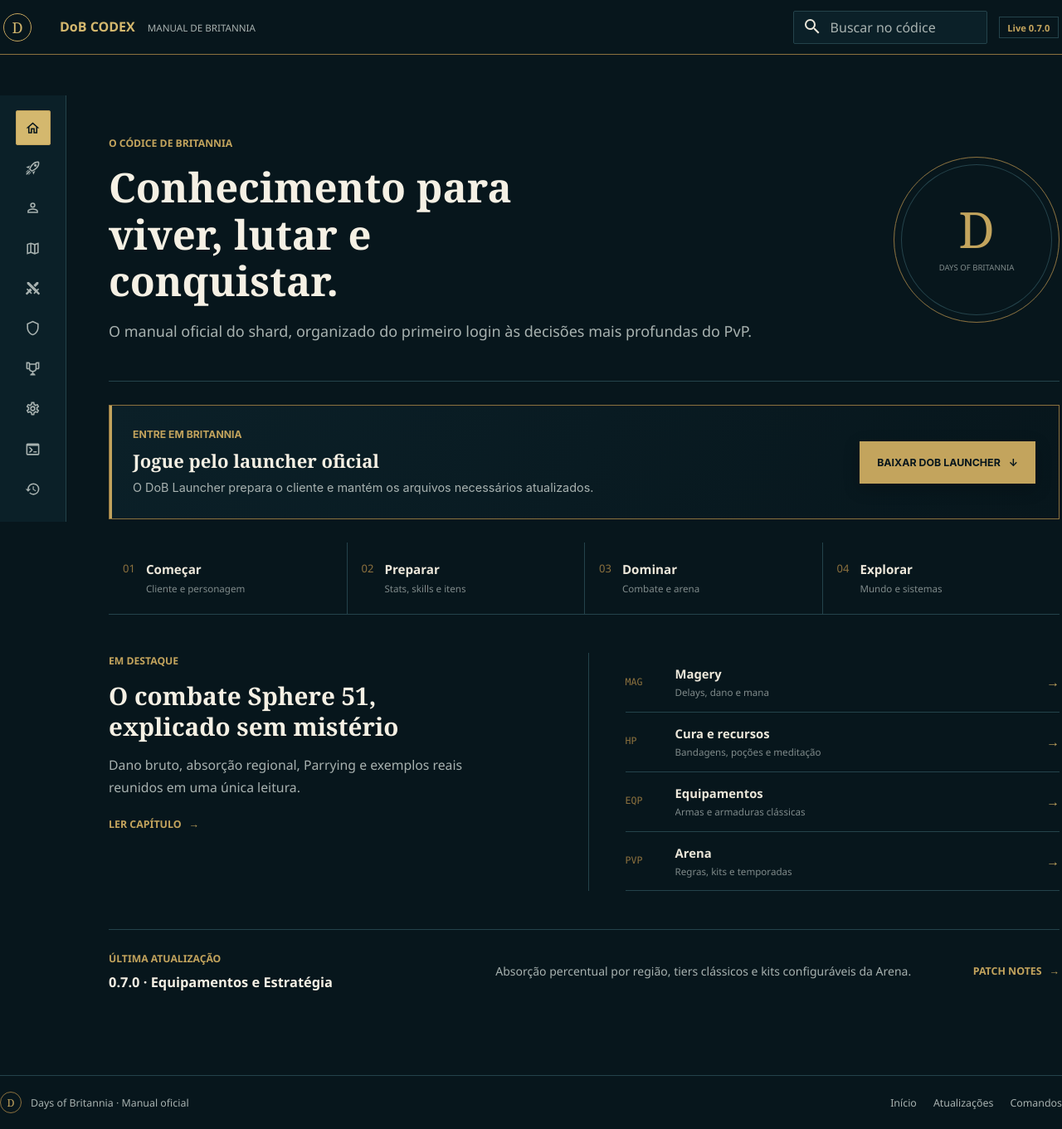
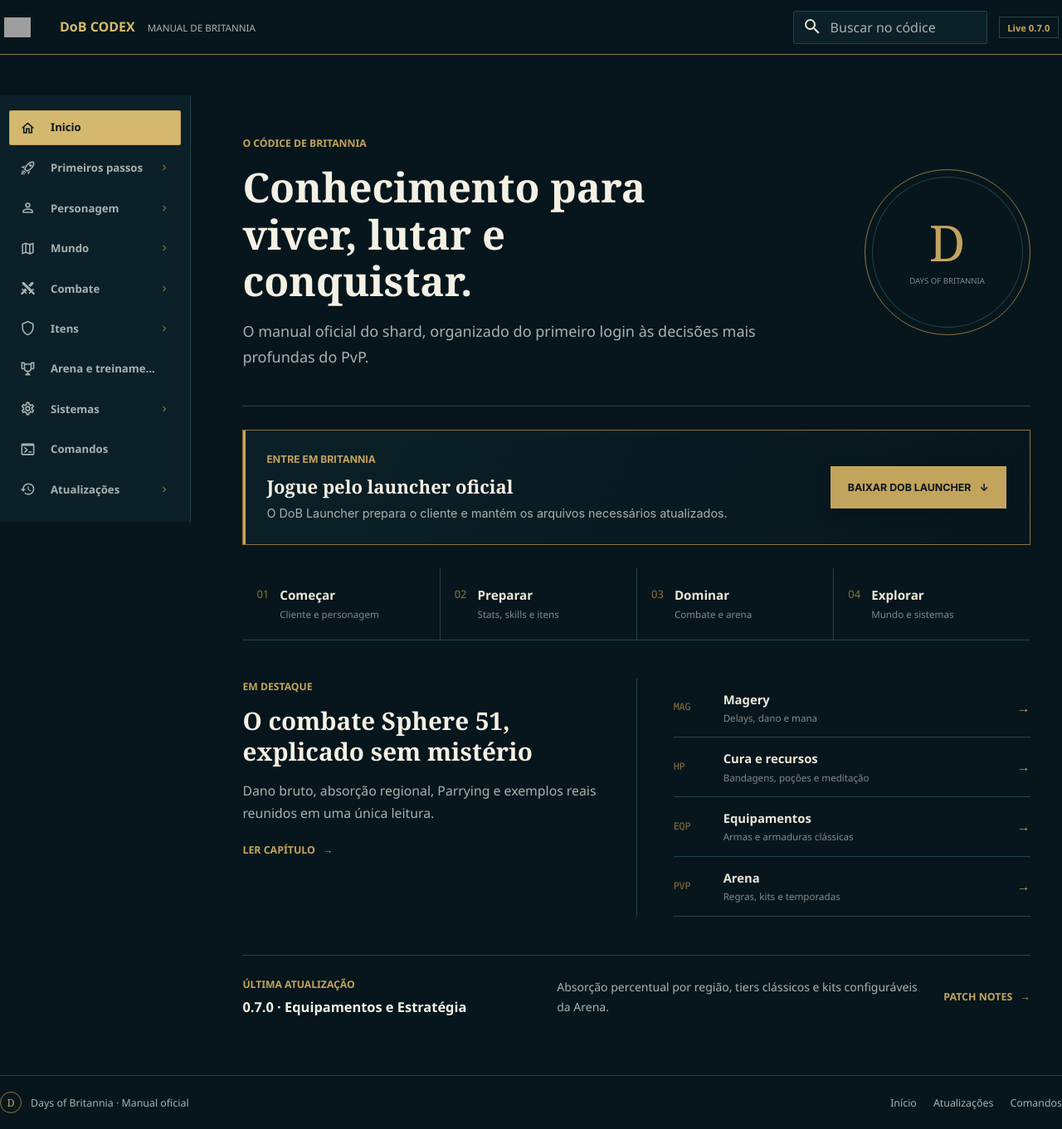
Before and after one commit to vktw/days-of-britannia-pvp-wiki, an MkDocs documentation site: the page built from docs/index.md, in a window 1280 px wide and 1361 px high. Shown: the whole window at 83% size. Built offline with MkDocs 1.6.1 and Material for MkDocs 9.7.7, drawn with Linux system fonts in a browser that asks for light colours; grey boxes are pictures that could not be loaded.

Commit message:
feat: refine Atlas navigation and branding

```diff
--- a/docs/scripts/dob.js
+++ b/docs/scripts/dob.js
@@ -53,9 +53,13 @@ function bindDobNavigation() {
 
   const triggers = Array.from(nav.querySelectorAll("[data-dob-nav-target]"));
   const panels = Array.from(nav.querySelectorAll("[data-dob-nav-panel]"));
+  const panelContainer = nav.querySelector("[data-dob-nav-panels]");
 
   function closeNavigation() {
     document.body.classList.remove("dob-atlas-nav-open");
+    if (panelContainer) {
+      panelContainer.hidden = true;
+    }
     triggers.forEach((trigger) => trigger.setAttribute("aria-expanded", "false"));
     panels.forEach((panel) => {
       panel.hidden = true;
@@ -80,6 +84,9 @@ function bindDobNavigation() {
       }
 
       document.body.classList.add("dob-atlas-nav-open");
+      if (panelContainer) {
+        panelContainer.hidden = false;
+      }
       trigger.setAttribute("aria-expanded", "true");
       target.hidden = false;
     });
@@ -124,6 +131,9 @@ function bindDobNavigation() {
         document.querySelectorAll("[data-dob-nav-panel]").forEach((panel) => {
           panel.hidden = true;
         });
+        document.querySelectorAll("[data-dob-nav-panels]").forEach((container) => {
+          container.hidden = true;
+        });
       }
     });
   }
--- a/docs/stylesheets/extra.css
+++ b/docs/stylesheets/extra.css
@@ -13,8 +13,8 @@
   --dob-planned: #7f9dab;
   --dob-warning: #bd7466;
   --dob-header-height: 66px;
-  --dob-rail-width: 4rem;
-  --dob-panel-width: 13rem;
+  --dob-rail-width: 11.5rem;
+  --dob-panel-width: 14rem;
 }
 
 [data-md-color-scheme="dob"] {
@@ -103,24 +103,18 @@ body {
   width: 34px;
   height: 34px;
   margin: 0;
-  padding: 0;
+  padding: 1px;
   align-items: center;
   justify-content: center;
-  border: 1px solid var(--dob-gold);
   border-radius: 50%;
 }
 
 .md-header__button.md-logo img,
 .md-header__button.md-logo svg {
-  display: none;
-}
-
-.md-header__button.md-logo::after {
-  content: "D";
-  color: var(--dob-gold-hover);
-  font-family: Georgia, "Times New Roman", serif;
-  font-size: 0.9rem;
-  line-height: 1;
+  display: block;
+  width: 100%;
+  height: 100%;
+  object-fit: contain;
 }
 
 .md-header__title {
@@ -214,17 +208,18 @@ body {
 }
 
 .dob-atlas-desktop {
+  position: relative;
   display: grid;
-  width: calc(var(--dob-rail-width) + var(--dob-panel-width));
-  grid-template-columns: var(--dob-rail-width) var(--dob-panel-width);
+  width: var(--dob-rail-width);
+  grid-template-columns: var(--dob-rail-width);
 }
 
 .dob-atlas-rail {
   display: flex;
   box-sizing: border-box;
   width: var(--dob-rail-width);
-  padding: 0.9rem 0;
-  align-items: center;
+  padding: 0.9rem 0.55rem;
+  align-items: stretch;
   flex-direction: column;
   gap: 0.32rem;
   background: var(--dob-surface);
@@ -233,12 +228,13 @@ body {
 
 .dob-atlas-rail__item {
   position: relative;
-  display: inline-flex;
-  width: 42px;
+  display: grid;
+  width: 100%;
   height: 42px;
-  padding: 0;
+  padding: 0 0.65rem;
   align-items: center;
-  justify-content: center;
+  grid-template-columns: 1.25rem minmax(0, 1fr) auto;
+  gap: 0.6rem;
   color: var(--dob-text-muted);
   background: transparent;
   border: 0;
@@ -250,6 +246,25 @@ body {
 .dob-atlas-rail__item svg {
   width: 19px;
   height: 19px;
+}
+
+.dob-atlas-rail__label {
+  overflow: hidden;
+  font-size: 0.66rem;
+  font-weight: 600;
+  text-align: left;
+  text-overflow: ellipsis;
+  white-space: nowrap;
+}
+
+.dob-atlas-rail__chevron {
+  display: inline-flex;
+  color: var(--dob-gold-muted);
+}
+
+.dob-atlas-rail__chevron svg {
+  width: 14px;
+  height: 14px;
 }
 
 .dob-atlas-rail__item:hover,
@@ -266,9 +281,20 @@ body {
 }
 
 .dob-atlas-panels {
+  position: absolute;
+  z-index: 4;
+  top: 0;
+  bottom: 0;
+  left: var(--dob-rail-width);
   width: var(--dob-panel-width);
   min-width: 0;
   background: var(--dob-surface);
+  border-right: 1px solid var(--dob-border);
+  box-shadow: 0.65rem 0 1.4rem rgb(0 0 0 / 22%);
+}
+
+.dob-atlas-panels[hidden] {
+  display: none;
 }
 
 .dob-atlas-panel {
@@ -401,11 +427,10 @@ body {
 
 .md-content__inner {
   box-sizing: border-box;
-  width: 100%;
+  width: auto;
   max-width: 64rem;
-  margin-right: auto;
-  margin-left: auto;
-  padding: 0.5rem 1.35rem 3.5rem;
+  margin: 0 auto;
+  padding: 0.5rem clamp(1.25rem, 3vw, 2.75rem) 3.5rem;
 }
 
 .md-typeset {
@@ -984,12 +1009,12 @@ body {
   }
 
   body.dob-atlas-nav-open .md-sidebar--primary {
-    width: calc(var(--dob-rail-width) + var(--dob-panel-width));
+    width: var(--dob-rail-width);
   }
 
   .md-sidebar--primary .md-sidebar__scrollwrap {
     margin: 0;
-    overflow-x: hidden;
+    overflow: visible;
   }
 
   .md-sidebar--primary .md-sidebar__inner {
@@ -1029,21 +1054,18 @@ body {
     display: inline-flex;
     width: 2rem;
     height: 2rem;
+    padding: 1px;
     align-items: center;
     justify-content: center;
-    border: 1px solid var(--dob-gold);
     border-radius: 50%;
   }
 
   .md-nav--primary .md-nav__title .md-logo img,
   .md-nav--primary .md-nav__title .md-logo svg {
-    display: none;
-  }
-
-  .md-nav--primary .md-nav__title .md-logo::after {
-    content: "D";
-    color: var(--dob-gold-hover);
-    font-family: Georgia, "Times New Roman", serif;
+    display: block;
+    width: 100%;
+    height: 100%;
+    object-fit: contain;
   }
 
   .md-sidebar--primary {
--- a/mkdocs.yml
+++ b/mkdocs.yml
@@ -7,8 +7,8 @@ theme:
   name: material
   custom_dir: overrides
   language: pt-BR
-  favicon: assets/favicon.png
-  logo: assets/logo.png
+  favicon: assets/favicon.png?v=20260724.1
+  logo: assets/logo.png?v=20260724.1
   font: false
   features:
     - navigation.instant
@@ -20,9 +20,9 @@ theme:
 extra:
   dob_version: "Live 0.7.0"
 extra_css:
-  - stylesheets/extra.css?v=20260724.2
+  - stylesheets/extra.css?v=20260724.3
 extra_javascript:
-  - scripts/dob.js
+  - scripts/dob.js?v=20260724.1
 plugins:
   - search:
       lang: pt
--- a/overrides/partials/header.html
+++ b/overrides/partials/header.html
@@ -4,7 +4,7 @@
     <a href="{{ config.extra.homepage | d(nav.homepage.url, true) | url }}" title="{{ config.site_name | e }}" class="md-header__button md-logo" aria-label="{{ config.site_name }}" data-md-component="logo">
       {% include "partials/logo.html" %}
     </a>
-    <label class="md-header__button md-icon" for="__drawer">
+    <label class="md-header__button md-icon" for="__drawer" aria-label="Abrir menu">
       {% set icon = config.theme.icon.menu or "material/menu" %}
       {% include ".icons/" ~ icon ~ ".svg" %}
     </label>
--- a/overrides/partials/nav.html
+++ b/overrides/partials/nav.html
@@ -36,6 +36,8 @@
             data-dob-nav-label="{{ nav_item.title }}"
           >
             {% include ".icons/" ~ icon ~ ".svg" %}
+            <span class="dob-atlas-rail__label">{{ nav_item.title }}</span>
+            <span class="dob-atlas-rail__chevron" aria-hidden="true">{% include ".icons/material/chevron-right.svg" %}</span>
           </button>
         {% else %}
           <a
@@ -46,12 +48,13 @@
             data-dob-nav-label="{{ nav_item.title }}"
           >
             {% include ".icons/" ~ icon ~ ".svg" %}
+            <span class="dob-atlas-rail__label">{{ nav_item.title }}</span>
           </a>
         {% endif %}
       {% endfor %}
     </div>
 
-    <div class="dob-atlas-panels" data-dob-nav-panels>
+    <div class="dob-atlas-panels" data-dob-nav-panels hidden>
       {% for nav_item in nav.items %}
         {% if nav_item.children %}
           {% set icon = atlas_icons[loop.index0] %}
```
Also changed, not shown: AGENTS.md (+2 -2 lines), internal/agent-first-guide.md (+5 -4 lines), docs/assets/favicon.png, 1 other file.
